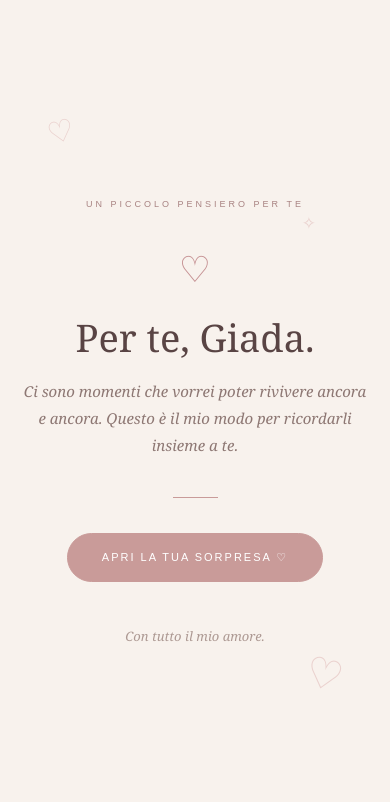
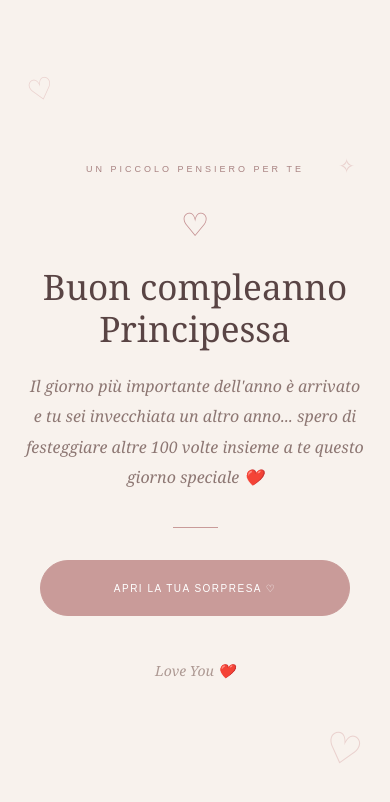
Before and after one commit to LeoneHUB3004/compleanno-princi, a plain HTML site: page index.html in a window 390 px wide. Drawn offline with Linux system fonts and the light colour scheme.

Commit message:
Update index.html

```diff
--- a/index.html
+++ b/index.html
@@ -4,6 +4,7 @@
   <meta charset="UTF-8">
   <meta name="viewport" content="width=device-width, initial-scale=1.0">
   <meta name="theme-color" content="#f8f2ed">
+
   <title>Una sorpresa per te ❤️</title>
 
   <style>
@@ -21,12 +22,15 @@
       overflow-x: hidden;
     }
 
+    /* PAGINA INIZIALE */
+
     .page {
       min-height: 100vh;
+      min-height: 100svh;
       display: flex;
       align-items: center;
       justify-content: center;
-      padding: 30px 20px;
+      padding: 35px 24px;
       position: relative;
       overflow: hidden;
     }
@@ -35,13 +39,13 @@
       position: absolute;
       color: #d9a9a8;
       opacity: 0.45;
-      font-size: 30px;
       pointer-events: none;
     }
 
     .heart-one {
       top: 13%;
       left: 12%;
+      font-size: 30px;
       transform: rotate(-15deg);
     }
 
@@ -55,7 +59,7 @@
     .heart-three {
       top: 25%;
       right: 19%;
-      font-size: 17px;
+      font-size: 20px;
     }
 
     .content {
@@ -86,7 +90,7 @@
       font-size: clamp(38px, 8vw, 58px);
       font-weight: normal;
       line-height: 1.2;
-      margin-bottom: 18px;
+      margin-bottom: 22px;
       color: #594444;
     }
 
@@ -96,7 +100,7 @@
       color: #8d7773;
       font-style: italic;
       margin: 0 auto 38px;
-      max-width: 370px;
+      max-width: 390px;
     }
 
     .divider {
@@ -111,7 +115,8 @@
       border: 1px solid #c99b99;
       background: #c99b99;
       color: white;
-      padding: 17px 34px;
+      padding: 18px 34px;
+      min-height: 56px;
       border-radius: 50px;
       font-family: Arial, sans-serif;
       font-size: 11px;
@@ -119,6 +124,7 @@
       text-transform: uppercase;
       cursor: pointer;
       transition: all 0.35s ease;
+      -webkit-tap-highlight-color: transparent;
     }
 
     .start-button:hover {
@@ -128,14 +134,18 @@
       box-shadow: 0 8px 25px rgba(160, 115, 115, 0.12);
     }
 
+    .start-button:active {
+      transform: scale(0.97);
+    }
+
     .footer {
       margin-top: 55px;
-      font-size: 13px;
+      font-size: 14px;
       font-style: italic;
       color: #ad9993;
     }
 
-    /* VIDEO */
+    /* SCHERMATA VIDEO */
 
     .video-screen {
       position: fixed;
@@ -155,13 +165,16 @@
 
     .video-container {
       width: 100%;
-      max-width: 1100px;
+      max-width: 650px;
       text-align: center;
     }
 
     .video-container video {
       width: 100%;
       max-height: 80vh;
+      max-height: 80svh;
+      aspect-ratio: 9 / 16;
+      object-fit: contain;
       display: block;
       margin: 0 auto;
       border-radius: 5px;
@@ -174,7 +187,7 @@
       border: none;
       background: transparent;
       color: white;
-      font-size: 30px;
+      font-size: 32px;
       cursor: pointer;
       opacity: 0.8;
     }
@@ -186,35 +199,117 @@
       margin-top: 18px;
     }
 
+    /* ANIMAZIONI */
+
     @keyframes appear {
       from {
         opacity: 0;
         transform: translateY(15px);
       }
+
       to {
         opacity: 1;
         transform: translateY(0);
       }
     }
 
-    @media (max-width: 480px) {
+    /* OTTIMIZZAZIONE SMARTPHONE */
+
+    @media (max-width: 600px) {
+
+      .page {
+        padding: 35px 24px;
+      }
+
+      .content {
+        max-width: 100%;
+      }
+
       .small-title {
         font-size: 9px;
         letter-spacing: 3px;
+        margin-bottom: 28px;
+      }
+
+      .flower {
+        font-size: 32px;
+        margin-bottom: 20px;
+      }
+
+      h1 {
+        font-size: clamp(34px, 9vw, 46px);
+        line-height: 1.2;
+        margin-bottom: 22px;
       }
 
       .subtitle {
-        font-size: 15px;
+        font-size: 16px;
+        line-height: 1.9;
+        max-width: 360px;
+        margin-bottom: 35px;
+      }
+
+      .divider {
+        margin-bottom: 32px;
+      }
+
+      .start-button {
+        width: 100%;
+        max-width: 310px;
+        min-height: 56px;
+        padding: 17px 20px;
+        font-size: 10px;
+        letter-spacing: 1.5px;
       }
 
       .footer {
         margin-top: 45px;
+        font-size: 14px;
+      }
+
+      .heart-one {
+        top: 8%;
+        left: 7%;
+      }
+
+      .heart-two {
+        bottom: 8%;
+        right: 7%;
+      }
+
+      .heart-three {
+        top: 18%;
+        right: 9%;
+      }
+
+      .video-screen {
+        padding: 15px;
+      }
+
+      .video-container video {
+        max-height: 75svh;
+        width: 100%;
+        object-fit: contain;
+      }
+
+      .close-button {
+        top: 12px;
+        right: 18px;
+        font-size: 32px;
+      }
+
+      .video-caption {
+        font-size: 13px;
+        line-height: 1.6;
       }
     }
+
   </style>
 </head>
 
 <body>
+
+  <!-- PAGINA DI BENVENUTO -->
 
   <main class="page">
 
@@ -230,12 +325,13 @@
 
       <div class="flower">♡</div>
 
-      <h1>Per te, Giada.</h1>
+      <h1>Buon compleanno Principessa</h1>
 
       <p class="subtitle">
-        Ci sono momenti che vorrei poter rivivere
-        ancora e ancora.
-        Questo è il mio modo per ricordarli insieme a te.
+        Il giorno più importante dell'anno è arrivato
+        e tu sei invecchiata un altro anno...
+        spero di festeggiare altre 100 volte insieme
+        a te questo giorno speciale ❤️
       </p>
 
       <div class="divider"></div>
@@ -245,18 +341,23 @@
       </button>
 
       <div class="footer">
-        Con tutto il mio amore.
+        Love You ❤️
       </div>
 
     </section>
 
   </main>
 
+  <!-- SCHERMATA DEL VIDEO -->
+
   <section class="video-screen" id="videoScreen">
 
-    <button class="close-button"
+    <button
+      class="close-button"
       onclick="closeVideo()"
-      aria-label="Chiudi video">×</button>
+      aria-label="Chiudi video">
+      ×
+    </button>
 
     <div class="video-container">
 
@@ -273,15 +374,19 @@
 
   </section>
 
+  <!-- FUNZIONI -->
+
   <script>
+
     function startVideo() {
       const screen = document.getElementById("videoScreen");
       const video = document.getElementById("myVideo");
 
       screen.classList.add("active");
+
       video.play().catch(() => {
         // Se la riproduzione automatica non è consentita,
-        // Giada potrà premere Play nel lettore.
+        // sarà possibile premere Play manualmente.
       });
     }
 
@@ -299,6 +404,7 @@
         closeVideo();
       }
     });
+
   </script>
 
 </body>
```
